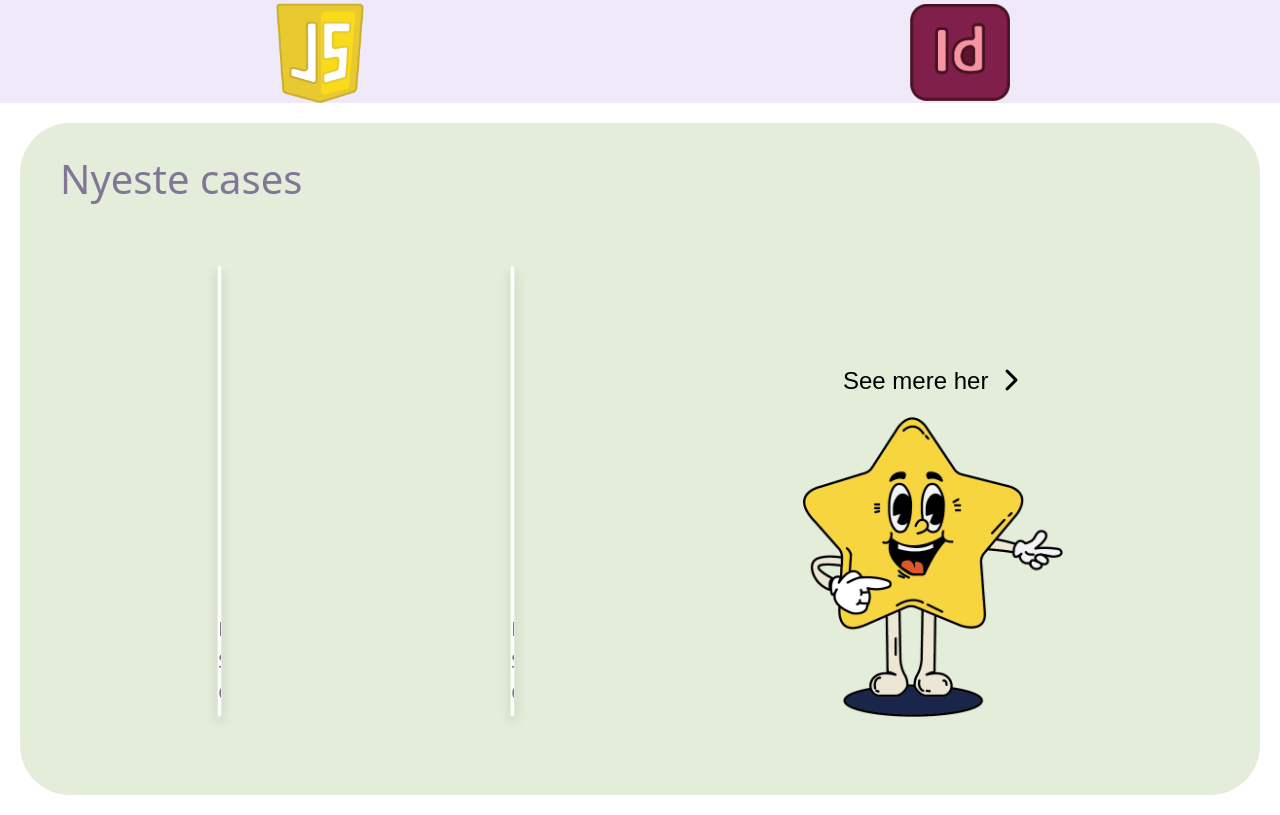
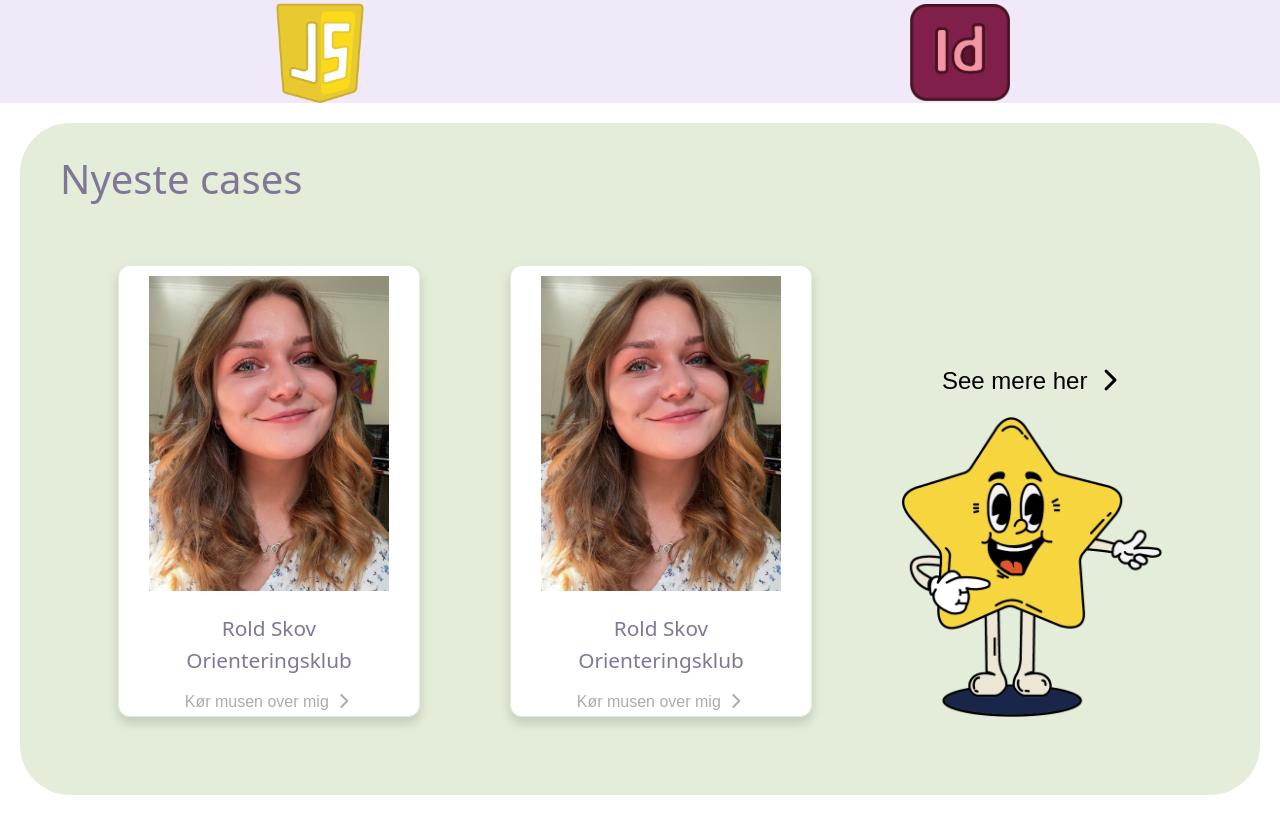
Before and after one commit to Samanta-Petrova/MadeBySammyPortfolio, a plain HTML site: page Index.html in a window 1280 px wide. Shown: the part 976-1791 px from the top of the page. Drawn offline with Linux system fonts and the light colour scheme.

Commit message:
ændringer

```diff
--- a/Assets/CSS/stylesheet.css
+++ b/Assets/CSS/stylesheet.css
@@ -189,7 +189,7 @@ font-family: "Fascinate", system-ui;
 }
 
 .flip-card{
-    width: 3px;
+    width: 300px;
     height: 450px;
     perspective: 1000px;
     padding: 20px;
@@ -257,7 +257,7 @@ font-family: "Fascinate", system-ui;
     padding-right: 5px;
     border: solid 1px var(--BGGreen);
     margin-right: 20px;
-    width: 305px;
+    width: 100%;
 }
 .SeeMere{
 
```
